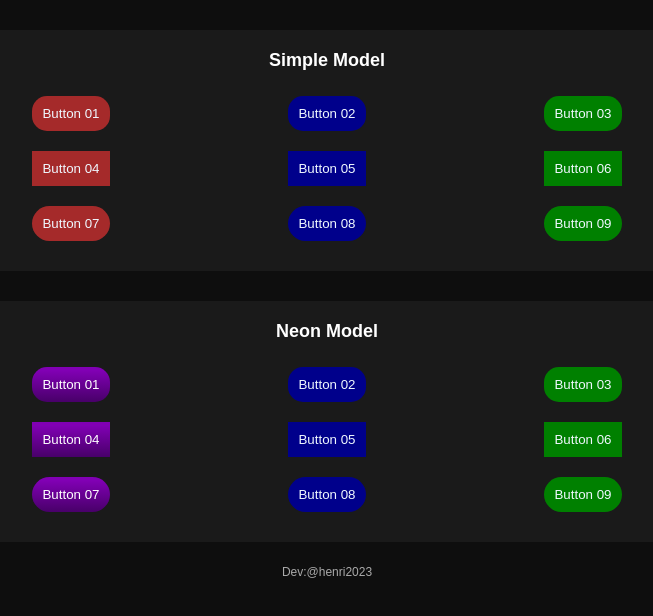
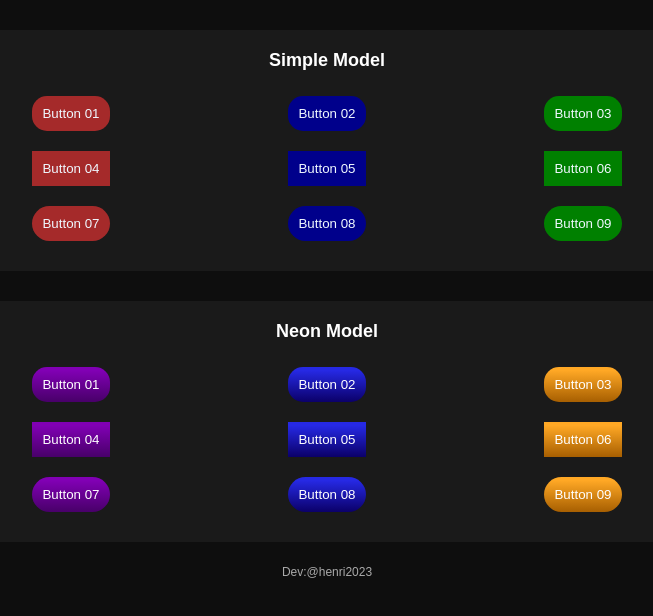
Before and after one commit to romhenri/css, a plain HTML site: page buttons/index.html in a window 1280 px wide. Shown: the whole page, without its empty margins (313-966 px from the left). Drawn offline with Linux system fonts and the light colour scheme.

Commit message:
Atualizando

```diff
--- a/buttons/assets/css/style.css
+++ b/buttons/assets/css/style.css
@@ -56,13 +56,28 @@ a:hover {color: #fff !important; }
 }
 
 
-.purple {
+.purple-grd {
     background-image: linear-gradient(
         180deg,
         #8100b4 10%,
         #480069
     ); color: #fff;
 }
+.blue-grd {
+    background-image: linear-gradient(
+        180deg,
+        #2629e4 10%,
+        #0b0069
+    ); color: #fff;
+}
+.orange-grd {
+    background-image: linear-gradient(
+        180deg,
+        #ffa825 10%,
+        #a75f01
+    ); color: #fff;
+}
+
 
 /* === ANIMATION ============================================ */
 
@@ -72,6 +87,12 @@ a:hover {color: #fff !important; }
 .neon-purple:hover {box-shadow: 0px 0px 20px 1px #8100b4;}
 .neon-purple:active {box-shadow: 0px 0px 3px 1px #8100b4;}
 
+.neon-blue:hover {box-shadow: 0px 0px 20px 1px #2629e4 ;}
+.neon-blue:active {box-shadow: 0px 0px 3px 1px #2629e4 ;}
+
+.neon-orange:hover {box-shadow: 0px 0px 20px 1px #ffa825 ;}
+.neon-orange:active {box-shadow: 0px 0px 3px 1px #ffa825 ;}
+
 /* === MEDIA QUERIES ============================================ */
 
 @media screen and (max-width:440px) {
--- a/buttons/index.html
+++ b/buttons/index.html
@@ -33,17 +33,17 @@
 <section>
     <h2>Neon Model</h2>
     <div>
-        <input type="button" value="Button 01" class="rounded purple neon-purple">
-        <input type="button" value="Button 02" class="rounded blue neon">
-        <input type="button" value="Button 03" class="rounded green neon">
+        <input type="button" value="Button 01" class="rounded purple-grd neon-purple">
+        <input type="button" value="Button 02" class="rounded blue-grd neon-blue">
+        <input type="button" value="Button 03" class="rounded orange-grd neon-orange">
     </div> <div>
-        <input type="button" value="Button 04" class="box purple neon-purple">
-        <input type="button" value="Button 05" class="box blue neon">
-        <input type="button" value="Button 06" class="box green neon">
+        <input type="button" value="Button 04" class="box purple-grd neon-purple">
+        <input type="button" value="Button 05" class="box blue-grd neon-blue">
+        <input type="button" value="Button 06" class="box orange-grd neon-orange">
     </div> <div>
-        <input type="button" value="Button 07" class="circle purple neon-purple">
-        <input type="button" value="Button 08" class="circle blue neon">
-        <input type="button" value="Button 09" class="circle green neon">
+        <input type="button" value="Button 07" class="circle purple-grd neon-purple">
+        <input type="button" value="Button 08" class="circle blue-grd neon-blue">
+        <input type="button" value="Button 09" class="circle orange-grd neon-orange">
     </div>
 </section>
 
```
